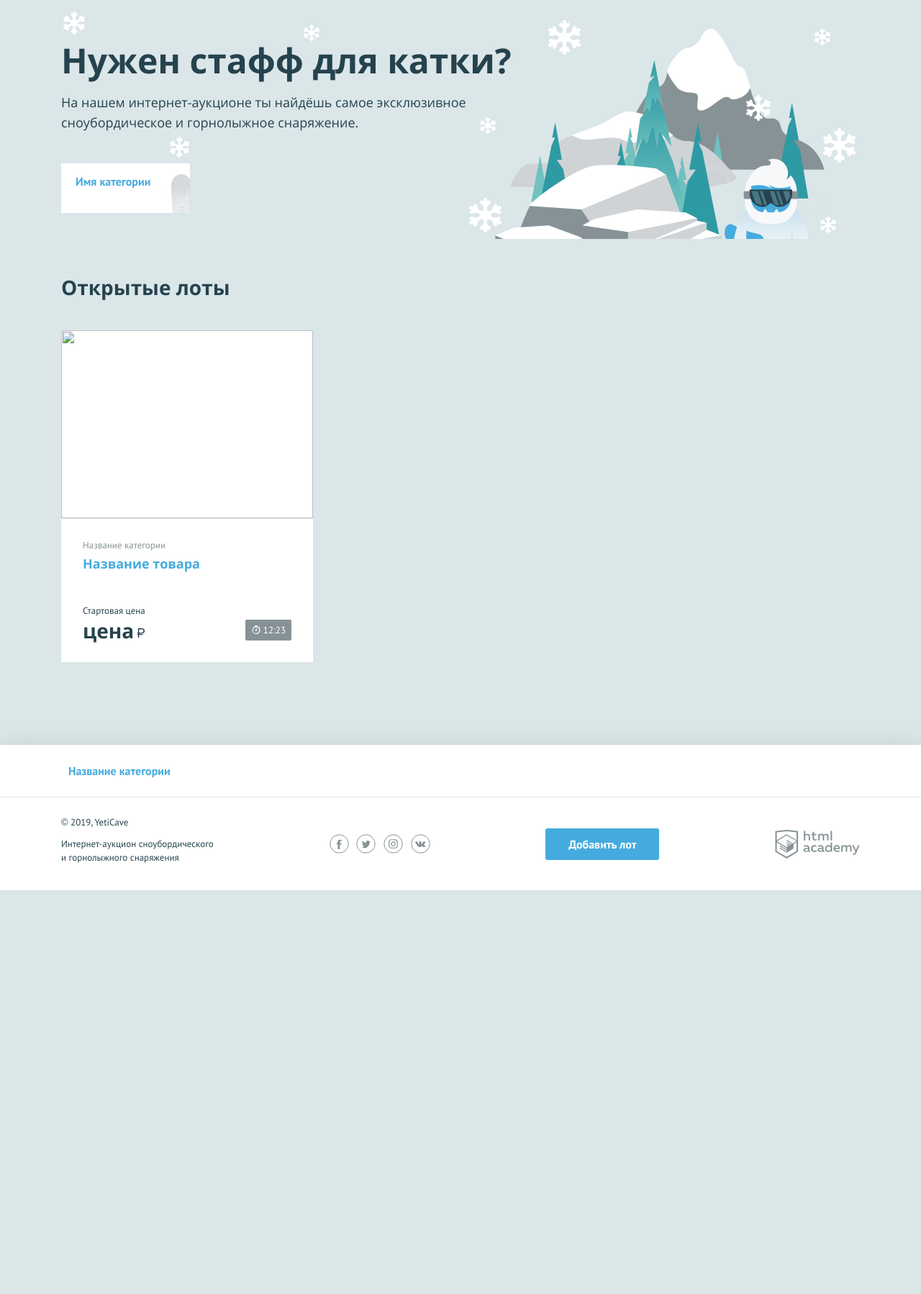
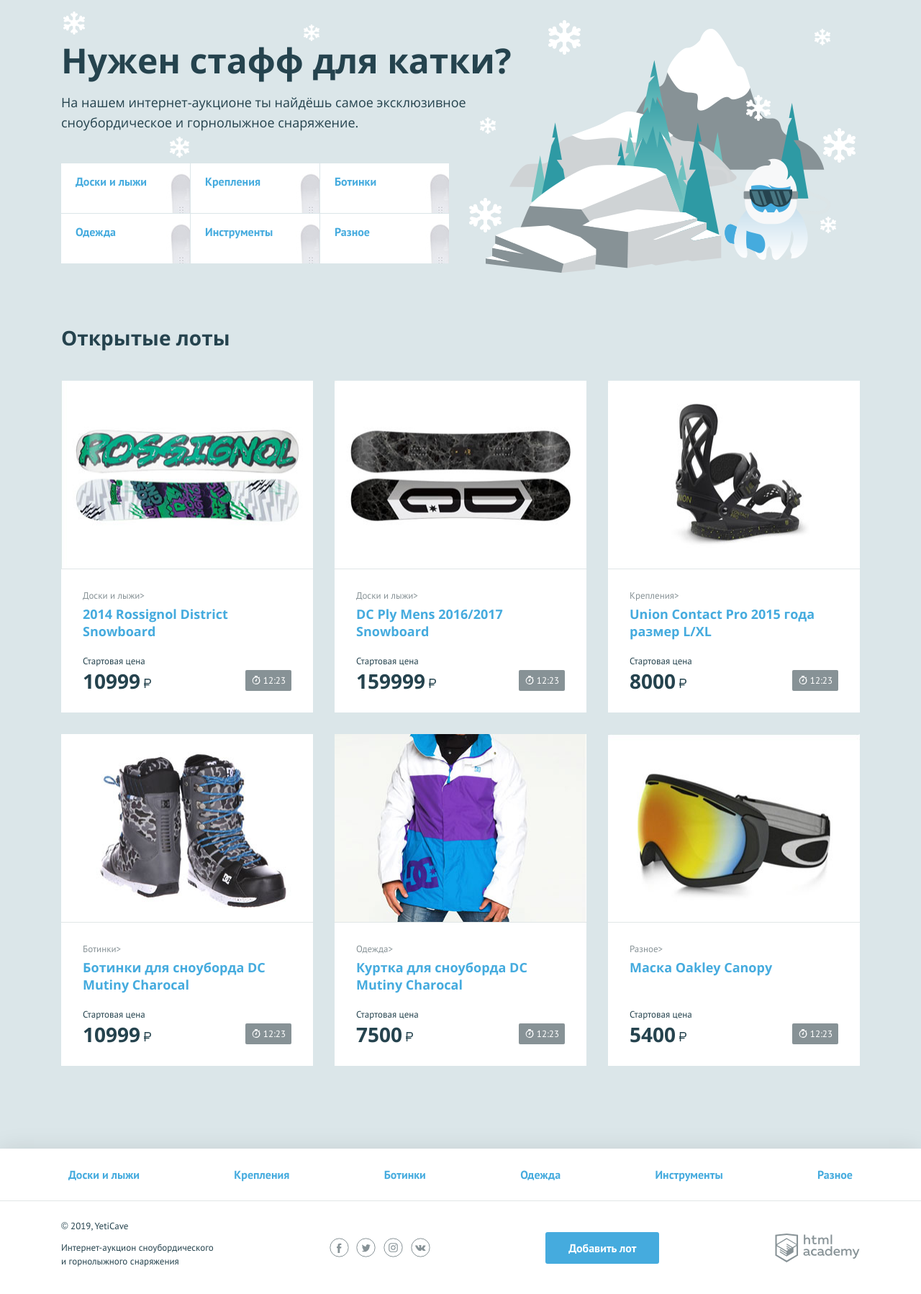
Before and after one commit to Dmitry-yks/yeticave, a PHP site: page / in a window 1280 px wide. Shown: the part 108-1906 px from the top of the page at 72% size. Before the commit the page ends 1345 px from the top, so only its background shows below. Run offline with PHP 8.4, Linux system fonts and the light colour scheme.

Commit message:
rabota_s_massivami

```diff
--- a/index.php
+++ b/index.php
@@ -1,6 +1,51 @@
 <?php
 $is_auth = rand(0, 1);
-
+$categories = [
+    'board' => "Доски и лыжи",
+    'kreps' => "Крепления",
+    'boots' => "Ботинки",
+    'clothes' => "Одежда",
+    'tools' => "Инструменты",
+    'misc' => "Разное"
+    ];
+$info = [
+    [
+    "name" => "2014 Rossignol District Snowboard",
+    "category"=> "Доски и лыжи",
+    "prise"=>"10999",
+    "gif"=>"img/lot-1.jpg"
+],
+    [
+    "name"=> "DC Ply Mens 2016/2017 Snowboard ",
+    "category"=> "Доски и лыжи",
+    "prise"=>"159999",
+    "gif"=>"img/lot-2.jpg "
+],
+[
+    "name"=> "Union Contact Pro 2015 года размер L/XL",
+    "category"=> "Крепления",
+    "prise"=>"8000",
+    "gif"=>"img/lot-3.jpg "
+    ],
+    [
+    "name"=> "Ботинки для сноуборда DC Mutiny Charocal",
+    "category"=> "Ботинки",
+    "prise"=>"10999",
+    "gif"=>"img/lot-4.jpg "
+    ],
+    [
+    "name"=> "Куртка для сноуборда DC Mutiny Charocal",
+    "category"=> "Одежда",
+    "prise"=>"7500",
+    "gif"=>"img/lot-5.jpg "
+    ],
+    [
+    "name"=> "Маска Oakley Canopy",
+    "category"=> "Разное",
+    "prise"=>"5400",
+    "gif"=>"img/lot-6.jpg "
+]
+    ];
 $user_name = 'Dimas'; // укажите здесь ваше имя
 ?>
 <!DOCTYPE html>
@@ -58,9 +103,11 @@ $user_name = 'Dimas'; // укажите здесь ваше имя
         <p class="promo__text">На нашем интернет-аукционе ты найдёшь самое эксклюзивное сноубордическое и горнолыжное снаряжение.</p>
         <ul class="promo__list">
             <!--заполните этот список из массива категорий-->
+            <?php foreach ($categories as $tovar): ?>
             <li class="promo__item promo__item--boards">
-                <a class="promo__link" href="pages/all-lots.html">Имя категории</a>
+                <a class="promo__link" href="pages/all-lots.html"><?=$tovar;?></a>
             </li>
+            <?php endforeach; ?>
         </ul>
     </section>
     <section class="lots">
@@ -69,17 +116,18 @@ $user_name = 'Dimas'; // укажите здесь ваше имя
         </div>
         <ul class="lots__list">
             <!--заполните этот список из массива с товарами-->
+            <?php foreach ($info as $lots): ?>
             <li class="lots__item lot">
                 <div class="lot__image">
-                    <img src="" width="350" height="260" alt="">
+                    <img src="<?=$lots['gif'];?>" width="350" height="260" alt="">
                 </div>
                 <div class="lot__info">
-                    <span class="lot__category">Название категории</span>
-                    <h3 class="lot__title"><a class="text-link" href="pages/lot.html">Название товара</a></h3>
+                    <span class="lot__category"><?=$lots['category']?>></span>
+                    <h3 class="lot__title"><a class="text-link" href="pages/lot.html"><?=$lots['name']?></a></h3>
                     <div class="lot__state">
                         <div class="lot__rate">
                             <span class="lot__amount">Стартовая цена</span>
-                            <span class="lot__cost">цена<b class="rub">р</b></span>
+                            <span class="lot__cost"><?=$lots['prise']?><b class="rub">р</b></span>
                         </div>
                         <div class="lot__timer timer">
                             12:23
@@ -87,6 +135,7 @@ $user_name = 'Dimas'; // укажите здесь ваше имя
                     </div>
                 </div>
             </li>
+            <?endforeach;?>
         </ul>
     </section>
 </main>
@@ -95,10 +144,13 @@ $user_name = 'Dimas'; // укажите здесь ваше имя
 <footer class="main-footer">
     <nav class="nav">
         <ul class="nav__list container">
+
             <!--заполните этот список из массива категорий-->
+            <?php foreach ($categories as $tovar):?>
             <li class="nav__item">
-                <a href="pages/all-lots.html">Название категории</a>
+                <a href="pages/all-lots.html"><?=$tovar;?></a>
             </li>
+            <?php endforeach;?>
         </ul>
     </nav>
     <div class="main-footer__bottom container">
```
